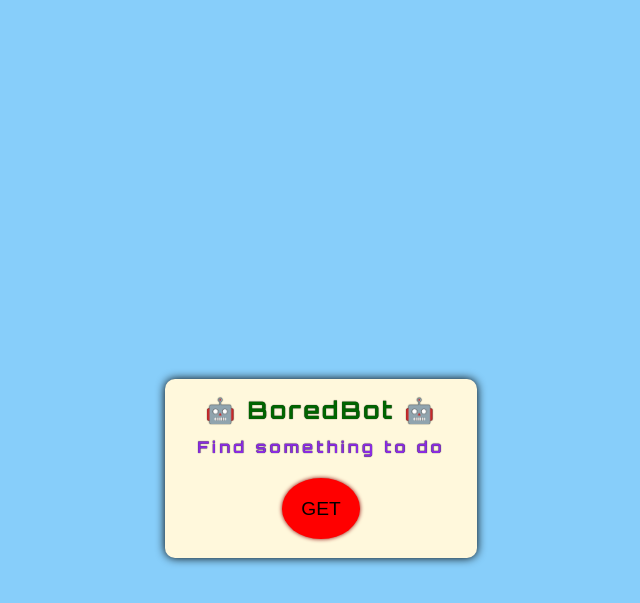
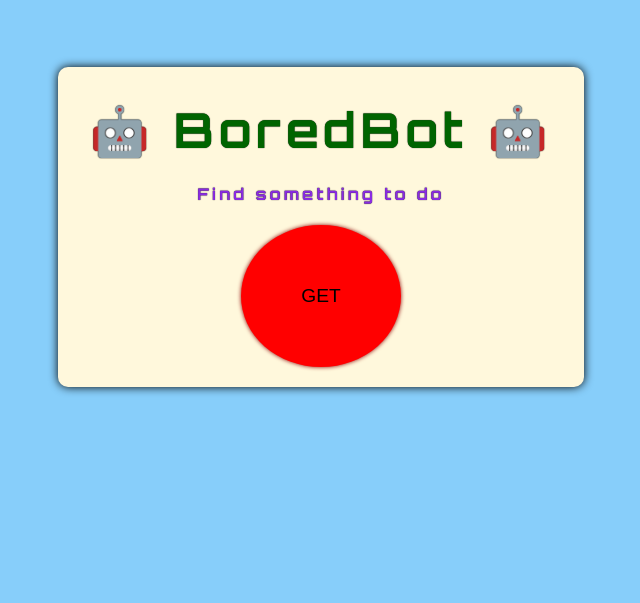
Before and after one commit to CtrlShift-P/BoredBot, a plain HTML site: page index.html in a window 1280 px wide. Shown: the part 253-856 px from the top of the page, without its empty margins (319-959 px from the left). Drawn offline with Linux system fonts and the light colour scheme; a web font is replaced by a local one.

Commit message:
Update index.css

```diff
--- a/index.css
+++ b/index.css
@@ -27,8 +27,8 @@ h4 {
     display: flex;
     flex-direction: column;
     align-items: center;
-    margin: 25vh auto;
     padding: 0 2em;
+    margin: 20em auto;
     border: none;
     border-radius: 0.625em;
     overflow:hidden;
@@ -51,10 +51,7 @@ button{
     color: whitesmoke;
  }
 
- @media(min-width:400px) {
-   .container{
-    margin:50% auto;
-   }
+ @media(max-width:450px) {
     h1 {
     font-size: 1.5rem;
    }
```
